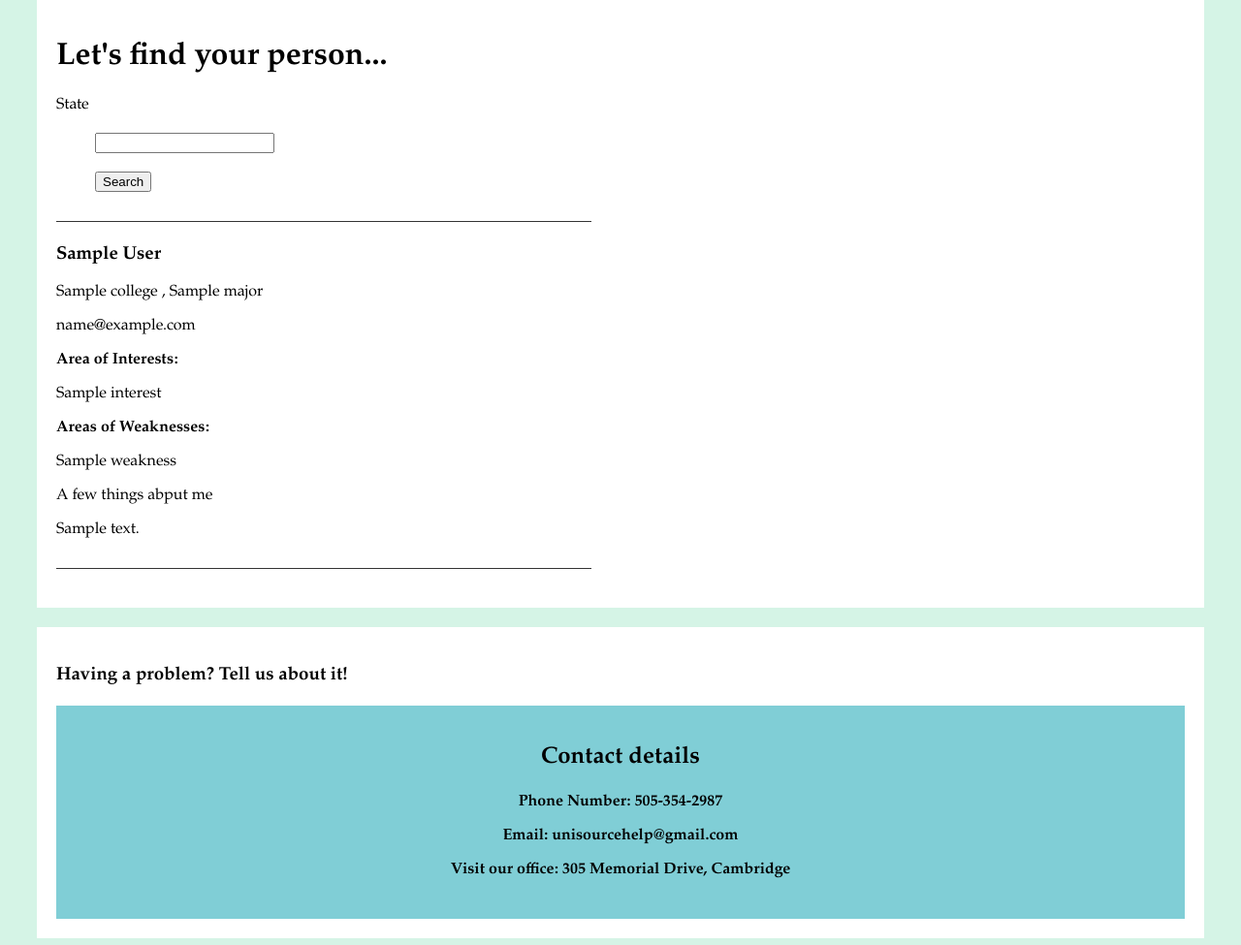
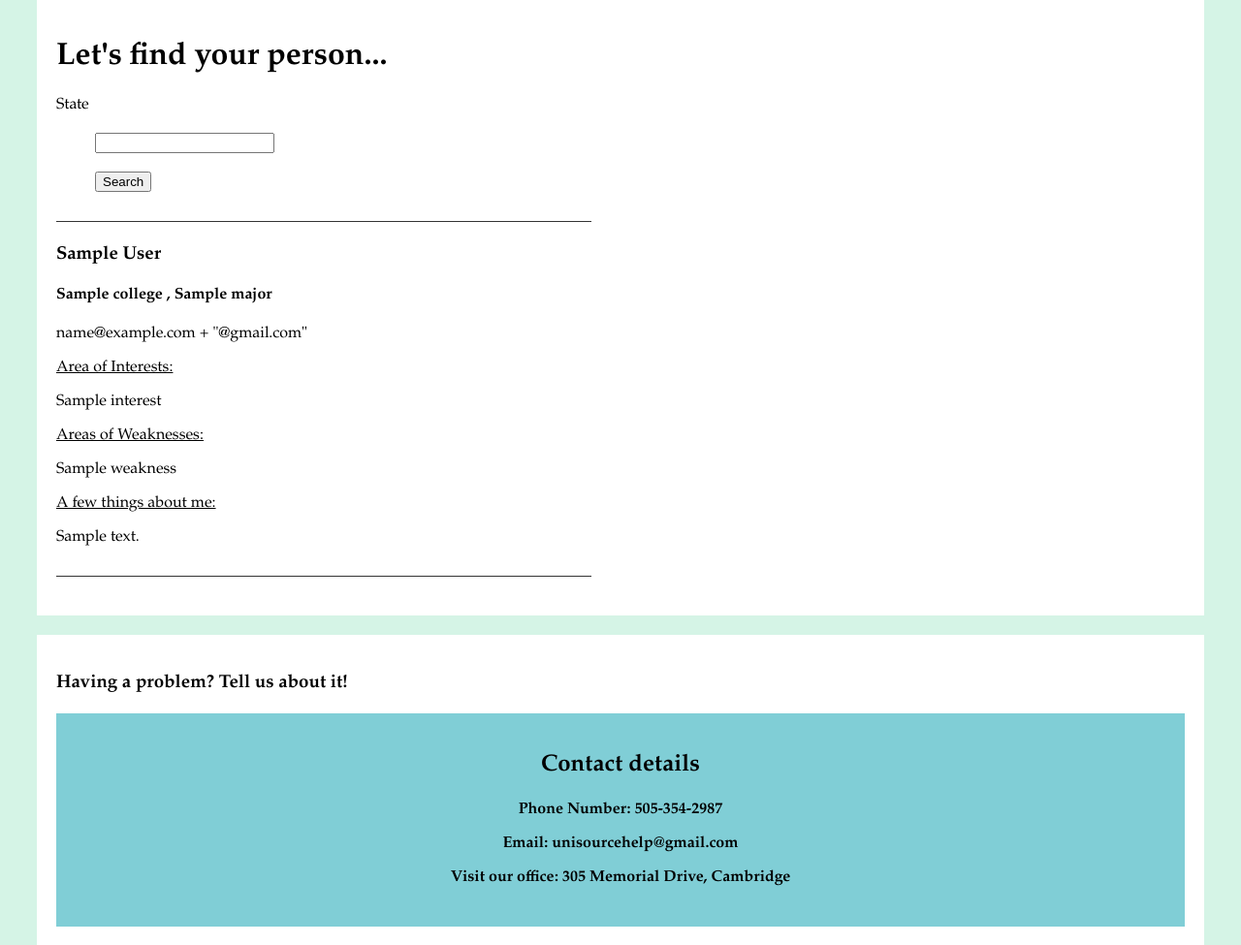
Before and after one commit to Acryus/Final-Project, a Python web app: template templates/search.html in a window 1280 px wide. Shown: the part 334-1309 px from the top of the page at 97% size. Run offline with Jinja, Linux system fonts and the light colour scheme; the template is opened without the code that fills it: most values are stand-ins (such as "Sample title", 1, 10 or a date in 2020).

Commit message:
final update?

```diff
--- a/templates/search.html
+++ b/templates/search.html
@@ -99,17 +99,17 @@ body {
       {% for student in students %}
       <p>_____________________________________________________________________</p>
         <b><p><h3>{{student.firstName + " " + student.lastName}} </h3></p></b>
-        {{student.college}} , {{student.major}}
-        <p> {{student.email_address}} </p>
-        <b>Area of Interests:</b>
+        <h4>{{student.college}} , {{student.major}}</h4>
+        <p>{{student.email_address}} + "@gmail.com"</p>
+        <u>Area of Interests:</u>
         {% for interest in student.interests %}
           <p>{{interest}}</p>
         {% endfor %}
-        <b>Areas of Weaknesses:</b>
+        <u>Areas of Weaknesses:</u>
         {% for weakness in student.help %}
             <p>{{weakness}}</p>
         {% endfor %}
-        <p> A few things abput me </p>
+        <p><u> A few things about me:</u> </p>
         {{student.description}}</p>
         <p>_____________________________________________________________________</p>
       {% endfor %}
```
